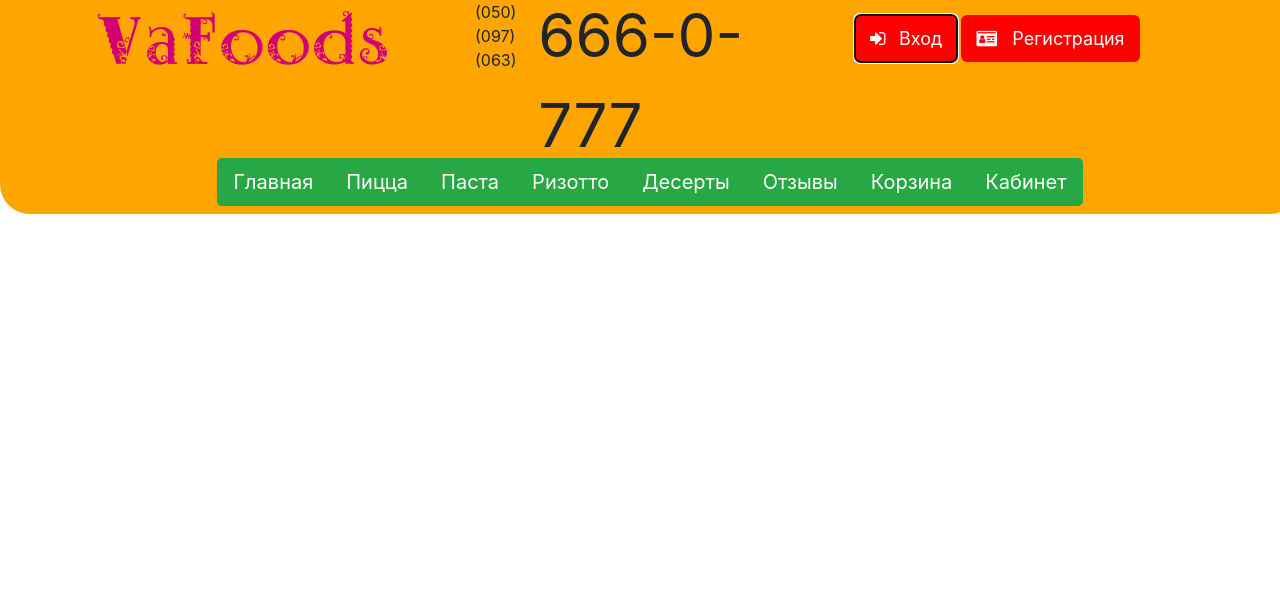
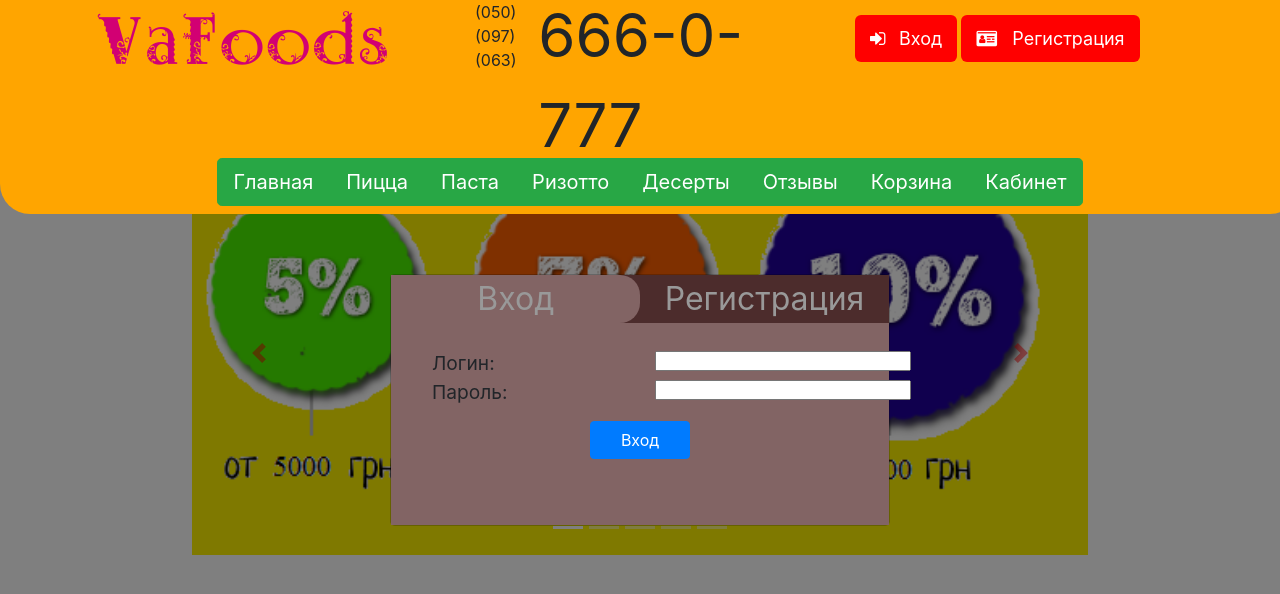
Before and after one commit to VaCool/Cubex, a plain HTML site: page public/index.html in a window 1280 px wide. Both pictures are taken after a click on the button "Вход". Drawn offline with nearby package versions, Linux system fonts and the light colour scheme.

Commit message:
created a modal window for authentication
created a modal window for authentication

```diff
--- a/public/css/index.css
+++ b/public/css/index.css
@@ -59,3 +59,50 @@
 .empty{
 	height: 150px;
 }
+
+.navbarRegistration{
+	width: 100%;
+	text-align: center;
+	padding: 0;
+	font-size: 200%;
+	background: #4c2c2c;
+}
+
+.modal-body, .modal-header{
+	background: #826464;
+
+}
+.modal-body input{
+	height:20px;
+}
+.modal-body span{
+	padding-top: 10px;
+	padding-bottom: 10px;
+	font-size: 120%;
+	padding-left: 25px;
+}
+
+.forMiddleButton{
+	text-align: center;
+	padding-top: 15px;
+}
+
+.forMiddleButton button{
+	min-width: 100px;
+}
+.modal-header{
+	padding: 0;
+	border-bottom: 0;
+
+}
+
+#forLogin{
+	padding-top: 10px;
+	padding-bottom: 50px;
+}
+
+.navbarRegistration .row{
+	margin: 0;
+	color: #999999;
+ 	text-decoration: none;
+}
--- a/public/index.html
+++ b/public/index.html
@@ -3,8 +3,8 @@
 <head>
 	<title></title>
 	<link rel="stylesheet"  href="./css/font-awesome.min.css">
-	<link rel="stylesheet" type="text/css" href="./css/index.css">
 	<link rel="stylesheet" type="text/css" href="./css/bootstrap.min.css">
+    <link rel="stylesheet" type="text/css" href="./css/index.css">
 </head>
 <body>
 	<div class="top">
@@ -55,8 +55,50 @@
 	</div>
 
 <div class="empty">&nbsp; &nbsp;</div>
+<div class="workspace" id="workspace"></div>
 
-    <div class="workspace" id="workspace"></div>
+<div class="modal fade" id="loginModal" tabindex="-1" role="dialog" aria-labelledby="exampleModalCenterTitle" aria-hidden="true">
+  <div class="modal-dialog modal-dialog-centered" role="document">
+    <div class="modal-content">
+      <div class="modal-header">
+        <div class="navbarRegistration" >
+          <div class="row">
+            <div class="col" id="loginon"><a id="login">Вход</a></div>
+            <div class="col" id="signUpon"><a id="signUp">Регистрация</a></div>
+          </div>
+        </div>
+    </div>
+      <div class="modal-body">
+  <div id="forLogin" >
+     <div class="row">
+    <div class="col-6"><span>Логин:</span></div> <div class="col-6"><input type="text" name="login" size="20"></div>
+    <div class="col-6"><span>Пароль:</span></div> <div class="col-6"><input type="password" name="password" size="20"></div>
+    </div>
+    <div class="forMiddleButton"><button type="button" class="btn btn-primary" id="saveLogin">Вход</button></div>
+
+  </div>
+  <div id="forsignUp"  style="display:none">
+    <div class="row">
+      <div class="col-6"><span>Имя:</span></div> <div class="col-6"><input type="text" name="name" size="20"></div>
+      <div class="col-6""><span>Логин:</span></div> <div class="col-6""><input type="text" name="login" size="20"> </div>
+      <div class="col-6""><span>Пароль:</span></div> <div class="col-6""><input type="password" name="password" size="20"></div>
+      <div class="col-6""><span>Поторите пароль:</span></div> <div class="col-6""><input type="password" name="repeatPassword" size="20"></div>
+      <div class="col-6""><span>E-mail:</span></div> <div class="col-6""><input type="email" name="email" size="20"></div>
+      <div class="col-6""><span>Номер телефона:</span></div> <div class="col-6""><input type="text" name="phone" size="20"></div>
+    </div>
+    <div class="forMiddleButton"><button type="button" class="btn btn-primary" id="saveSignUp">Регистрация</button></div>
+  </div>
+
+
+      </div>
+
+    </div>
+  </div>
+</div>
+
+
+
+
 
 
 
--- a/public/js/index.js
+++ b/public/js/index.js
@@ -1,5 +1,5 @@
 
-
+$('#workspace').load('./news.html');
 $(document).ready(function() {
 
 	var li0 = $('#li0');
@@ -10,6 +10,11 @@ $(document).ready(function() {
  	var li5 = $('#li5');
  	var li6 = $('#li6');
  	var li7 = $('#li7');
+ 	var buttonLogin = $('#buttonLogin, #login');
+	var buttonSingUp = $('#buttonSingUp, #signUp');
+	var saveSignUp = $('#saveSignUp');
+	var saveLogin = $('#saveLogin');
+	var buttonExit = $('#buttonExit');
 
 	li0.click(function(event){
 		pageLoading("li0");
@@ -43,6 +48,28 @@ $(document).ready(function() {
 		pageLoading("li7");
 	});
 
+	buttonLogin.click( function(event){
+		$('#loginModal').modal("show");
+        $('#forsignUp').hide();
+        $('#forLogin').show();
+        $('#login').parent().css({"background":"#826464", "border-bottom-right-radius":"20px", "border-top-right-radius":"20px" });
+        $('#signUp').parent().css({"background":"#4c2c2c", "border-radius:":"none" });
+    });
+
+	buttonSingUp.click( function(event){
+        $('#loginModal').modal("show");
+        $('#forLogin').hide();
+        $('#forsignUp').show();
+        $('#signUp').parent().css({"background":"#826464", "border-bottom-left-radius":"20px", "border-top-left-radius":"20px"});
+        $('#login').parent().css({"background":"#4c2c2c", "border-radius:":"none" });
+
+    });
+
+
+
+
+
+
 	function pageLoading(id){
 
 		switch(id) {
@@ -50,22 +77,22 @@ $(document).ready(function() {
 				$('#workspace').load('./news.html');
     			break;
 			case 'li1':
-				$('.workspace').load('./newss.html');
+				$('.workspace').load('./pizza.html');
     			break;
 			case 'li2':
-				$('.workspace').load('./pizza.html');
+				$('.workspace').load('./paste.html');
     			break;
    	 		case 'li3':
-				$('.workspace').load('./paste.html');
+				$('.workspace').load('./risotto.html');
     			break;
     		case 'li4':
-				$('.workspace').load('./risotto.html');
+				$('.workspace').load('./dessert.html');
     			break;
     		case 'li5':
-				$('.workspace').load('./dessert.html');
+				$('.workspace').load('./reviews.html');
     			break;
     		case 'li6':
-				$('.workspace').load('./reviews.html');
+				$('.workspace').load('./basket.html');
     			break;
     		case 'li7':
 				$('.workspace').load('./basket.html');
```
Also changed, not shown: public/personalCabinet.html (+9 -0 lines).
